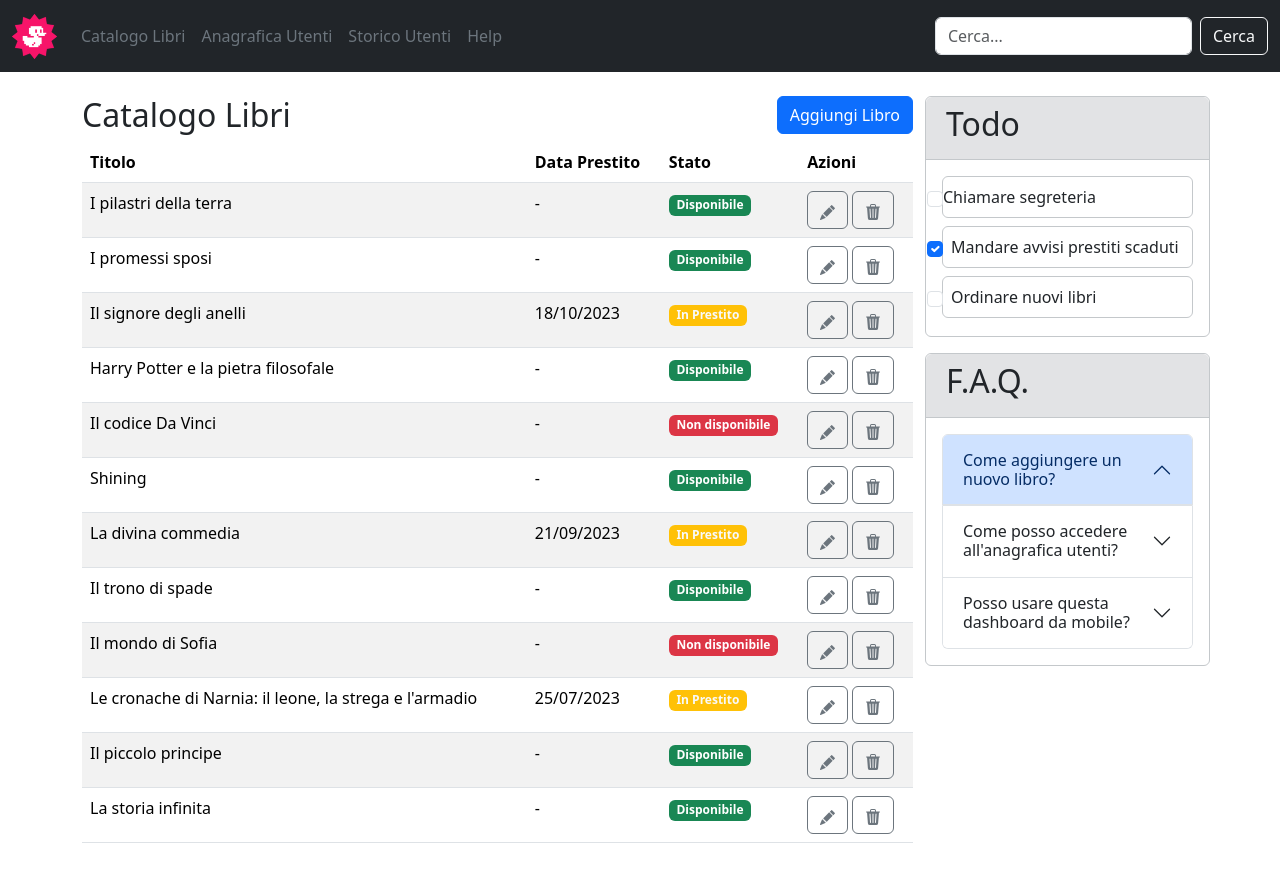
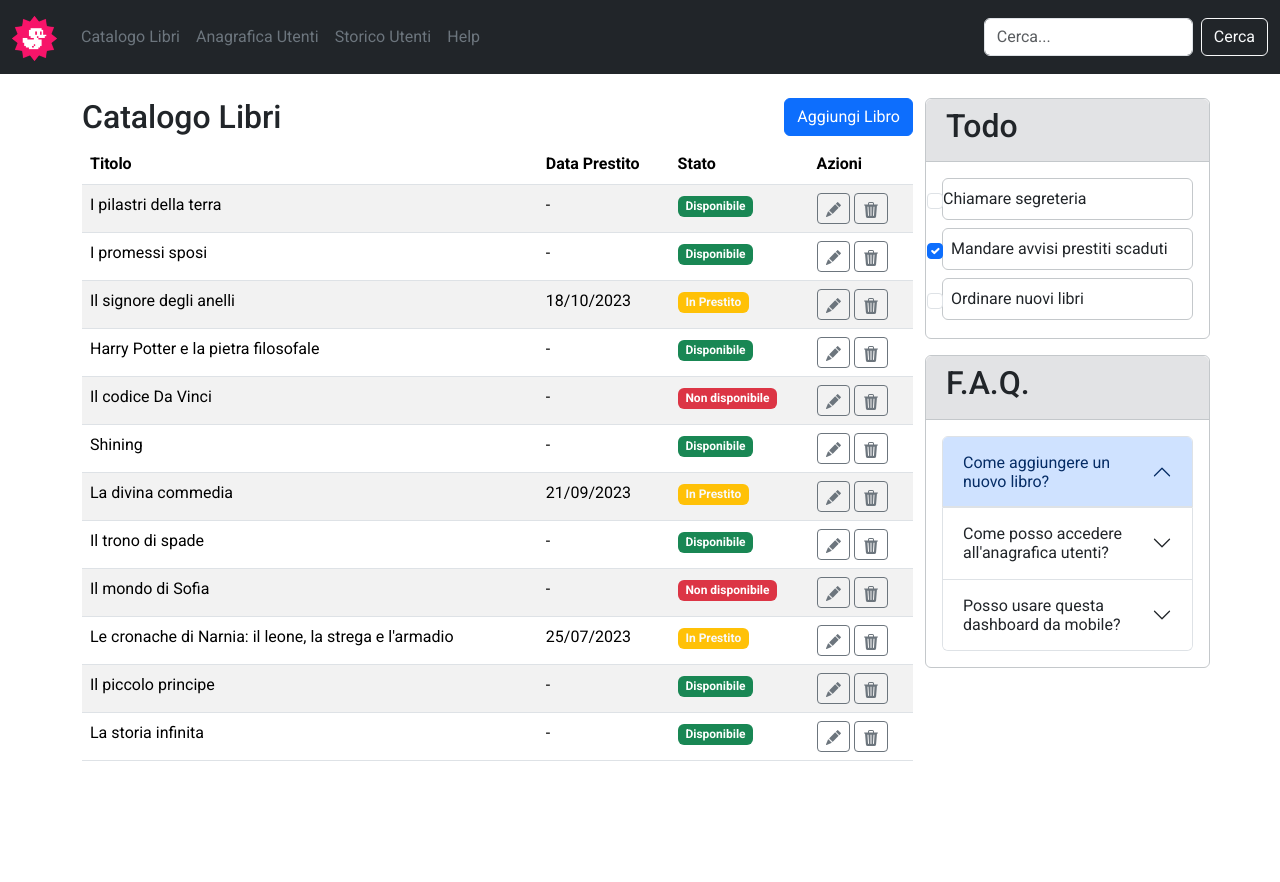
Before and after one commit to giovannidibello/html-css-bootstrap-dashboard, a plain HTML site: page index.html in a window 1280 px wide. After the commit the page ends 801 px from the top, so only its background shows below. Drawn offline with nearby package versions, Linux system fonts and the light colour scheme.

Commit message:
add google fonts

```diff
--- a/css/style.css
+++ b/css/style.css
@@ -0,0 +1,14 @@
+body {
+    font-family: "Roboto", sans-serif;
+}
+
+
+/* regole navbar */
+
+.navbar-toggler {
+    border-color: #9a9c9e;
+}
+
+.navbar-toggler-icon {
+    background-color: #9a9c9e;
+  }
--- a/index.html
+++ b/index.html
@@ -7,7 +7,10 @@
     <!-- BS CSS -->
     <link href="https://cdn.jsdelivr.net/npm/bootstrap@5.3.3/dist/css/bootstrap.min.css" rel="stylesheet"
         integrity="sha384-QWTKZyjpPEjISv5WaRU9OFeRpok6YctnYmDr5pNlyT2bRjXh0JMhjY6hW+ALEwIH" crossorigin="anonymous">
-
+    <!-- google font -->
+    <link rel="preconnect" href="https://fonts.googleapis.com">
+    <link rel="preconnect" href="https://fonts.gstatic.com" crossorigin>
+    <link href="https://fonts.googleapis.com/css2?family=Roboto:ital,wght@0,100;0,300;0,400;0,500;0,700;0,900;1,100;1,300;1,400;1,500;1,700;1,900&display=swap" rel="stylesheet">
     <link rel="stylesheet" href="./css/style.css">
     <title>Dashboard Bootstrap</title>
 </head>
@@ -18,7 +21,7 @@
         <!-- BS navbar -->
         <nav class="navbar navbar-expand-lg bg-dark">
             <div class="container-fluid">
-                <a class="navbar-brand" href="#"> <img src="./img/duck.png" alt="Logo" width="45"
+                <a class="navbar-brand" href="#"><img src="./img/duck.png" alt="Logo" width="45"
                         class="d-inline-block align-text-top"></a>
                 <button class="navbar-toggler" type="button" data-bs-toggle="collapse"
                     data-bs-target="#navbarSupportedContent" aria-controls="navbarSupportedContent"
@@ -82,7 +85,7 @@
                                 <td class="d-none d-md-table-cell">-</td>
                                 <td><span class="badge text-bg-success">Disponibile</span>
                                 </td>
-                                <td><button type="button" class="btn btn-outline-secondary">
+                                <td><button type="button" class="btn btn-sm btn-outline-secondary">
                                         <svg xmlns="http://www.w3.org/2000/svg" width="15" height="15"
                                             fill="currentColor" class="bi bi-pencil-fill" viewBox="0 0 16 16">
                                             <path
@@ -91,7 +94,7 @@
                                         </svg>
                                         <span class="visually-hidden">Button</span>
                                     </button>
-                                    <button type="button" class="btn btn-outline-secondary">
+                                    <button type="button" class="btn btn-sm btn-outline-secondary">
                                         <svg xmlns="http://www.w3.org/2000/svg" width="16" height="16"
                                             fill="currentColor" class="bi bi-trash3-fill" viewBox="0 0 16 16">
                                             <path
@@ -106,7 +109,7 @@
                                 <td>I promessi sposi</td>
                                 <td class="d-none d-md-table-cell">-</td>
                                 <td><span class="badge text-bg-success">Disponibile</span></td>
-                                <td><button type="button" class="btn btn-outline-secondary">
+                                <td><button type="button" class="btn btn-sm btn-outline-secondary">
                                         <svg xmlns="http://www.w3.org/2000/svg" width="15" height="15"
                                             fill="currentColor" class="bi bi-pencil-fill" viewBox="0 0 16 16">
                                             <path
@@ -115,7 +118,7 @@
                                         </svg>
                                         <span class="visually-hidden">Button</span>
                                     </button>
-                                    <button type="button" class="btn btn-outline-secondary">
+                                    <button type="button" class="btn btn-sm btn-outline-secondary">
                                         <svg xmlns="http://www.w3.org/2000/svg" width="16" height="16"
                                             fill="currentColor" class="bi bi-trash3-fill" viewBox="0 0 16 16">
                                             <path
@@ -131,7 +134,7 @@
                                 <td class="d-none d-md-table-cell">18/10/2023</td>
                                 <td><span class="badge text-bg-warning text-light">In Prestito</span>
                                 </td>
-                                <td><button type="button" class="btn btn-outline-secondary">
+                                <td><button type="button" class="btn btn-sm btn-outline-secondary">
                                         <svg xmlns="http://www.w3.org/2000/svg" width="15" height="15"
                                             fill="currentColor" class="bi bi-pencil-fill" viewBox="0 0 16 16">
                                             <path
@@ -140,7 +143,7 @@
                                         </svg>
                                         <span class="visually-hidden">Button</span>
                                     </button>
-                                    <button type="button" class="btn btn-outline-secondary">
+                                    <button type="button" class="btn btn-sm btn-outline-secondary">
                                         <svg xmlns="http://www.w3.org/2000/svg" width="16" height="16"
                                             fill="currentColor" class="bi bi-trash3-fill" viewBox="0 0 16 16">
                                             <path
@@ -156,7 +159,7 @@
                                 <td class="d-none d-md-table-cell">-</td>
                                 <td><span class="badge text-bg-success">Disponibile</span>
                                 </td>
-                                <td><button type="button" class="btn btn-outline-secondary">
+                                <td><button type="button" class="btn btn-sm btn-outline-secondary">
                                         <svg xmlns="http://www.w3.org/2000/svg" width="15" height="15"
                                             fill="currentColor" class="bi bi-pencil-fill" viewBox="0 0 16 16">
                                             <path
@@ -165,7 +168,7 @@
                                         </svg>
                                         <span class="visually-hidden">Button</span>
                                     </button>
-                                    <button type="button" class="btn btn-outline-secondary">
+                                    <button type="button" class="btn btn-sm btn-outline-secondary">
                                         <svg xmlns="http://www.w3.org/2000/svg" width="16" height="16"
                                             fill="currentColor" class="bi bi-trash3-fill" viewBox="0 0 16 16">
                                             <path
@@ -181,7 +184,7 @@
                                 <td class="d-none d-md-table-cell">-</td>
                                 <td><span class="badge text-bg-danger">Non disponibile</span>
                                 </td>
-                                <td><button type="button" class="btn btn-outline-secondary">
+                                <td><button type="button" class="btn btn-sm btn-outline-secondary">
                                         <svg xmlns="http://www.w3.org/2000/svg" width="15" height="15"
                                             fill="currentColor" class="bi bi-pencil-fill" viewBox="0 0 16 16">
                                             <path
@@ -190,7 +193,7 @@
                                         </svg>
                                         <span class="visually-hidden">Button</span>
                                     </button>
-                                    <button type="button" class="btn btn-outline-secondary">
+                                    <button type="button" class="btn btn-sm btn-outline-secondary">
                                         <svg xmlns="http://www.w3.org/2000/svg" width="16" height="16"
                                             fill="currentColor" class="bi bi-trash3-fill" viewBox="0 0 16 16">
                                             <path
@@ -206,7 +209,7 @@
                                 <td class="d-none d-md-table-cell">-</td>
                                 <td><span class="badge text-bg-success">Disponibile</span>
                                 </td>
-                                <td><button type="button" class="btn btn-outline-secondary">
+                                <td><button type="button" class="btn btn-sm btn-outline-secondary">
                                         <svg xmlns="http://www.w3.org/2000/svg" width="15" height="15"
                                             fill="currentColor" class="bi bi-pencil-fill" viewBox="0 0 16 16">
                                             <path
@@ -215,7 +218,7 @@
                                         </svg>
                                         <span class="visually-hidden">Button</span>
                                     </button>
-                                    <button type="button" class="btn btn-outline-secondary">
+                                    <button type="button" class="btn btn-sm btn-outline-secondary">
                                         <svg xmlns="http://www.w3.org/2000/svg" width="16" height="16"
                                             fill="currentColor" class="bi bi-trash3-fill" viewBox="0 0 16 16">
                                             <path
@@ -231,7 +234,7 @@
                                 <td class="d-none d-md-table-cell">21/09/2023</td>
                                 <td><span class="badge text-bg-warning text-light">In Prestito</span>
                                 </td>
-                                <td><button type="button" class="btn btn-outline-secondary">
+                                <td><button type="button" class="btn btn-sm btn-outline-secondary">
                                         <svg xmlns="http://www.w3.org/2000/svg" width="15" height="15"
                                             fill="currentColor" class="bi bi-pencil-fill" viewBox="0 0 16 16">
                                             <path
@@ -240,7 +243,7 @@
                                         </svg>
                                         <span class="visually-hidden">Button</span>
                                     </button>
-                                    <button type="button" class="btn btn-outline-secondary">
+                                    <button type="button" class="btn btn-sm btn-outline-secondary">
                                         <svg xmlns="http://www.w3.org/2000/svg" width="16" height="16"
                                             fill="currentColor" class="bi bi-trash3-fill" viewBox="0 0 16 16">
                                             <path
@@ -256,7 +259,7 @@
                                 <td class="d-none d-md-table-cell">-</td>
                                 <td><span class="badge text-bg-success">Disponibile</span>
                                 </td>
-                                <td><button type="button" class="btn btn-outline-secondary">
+                                <td><button type="button" class="btn btn-sm btn-outline-secondary">
                                         <svg xmlns="http://www.w3.org/2000/svg" width="15" height="15"
                                             fill="currentColor" class="bi bi-pencil-fill" viewBox="0 0 16 16">
                                             <path
@@ -265,7 +268,7 @@
                                         </svg>
                                         <span class="visually-hidden">Button</span>
                                     </button>
-                                    <button type="button" class="btn btn-outline-secondary">
+                                    <button type="button" class="btn btn-sm btn-outline-secondary">
                                         <svg xmlns="http://www.w3.org/2000/svg" width="16" height="16"
                                             fill="currentColor" class="bi bi-trash3-fill" viewBox="0 0 16 16">
                                             <path
@@ -281,7 +284,7 @@
                                 <td class="d-none d-md-table-cell">-</td>
                                 <td><span class="badge text-bg-danger">Non disponibile</span>
                                 </td>
-                                <td><button type="button" class="btn btn-outline-secondary">
+                                <td><button type="button" class="btn btn-sm btn-outline-secondary">
                                         <svg xmlns="http://www.w3.org/2000/svg" width="15" height="15"
                                             fill="currentColor" class="bi bi-pencil-fill" viewBox="0 0 16 16">
                                             <path
@@ -290,7 +293,7 @@
                                         </svg>
                                         <span class="visually-hidden">Button</span>
                                     </button>
-                                    <button type="button" class="btn btn-outline-secondary">
+                                    <button type="button" class="btn btn-sm btn-outline-secondary">
                                         <svg xmlns="http://www.w3.org/2000/svg" width="16" height="16"
                                             fill="currentColor" class="bi bi-trash3-fill" viewBox="0 0 16 16">
                                             <path
@@ -306,7 +309,7 @@
                                 <td class="d-none d-md-table-cell">25/07/2023</td>
                                 <td><span class="badge text-bg-warning text-light">In Prestito</span>
                                 </td>
-                                <td><button type="button" class="btn btn-outline-secondary">
+                                <td><button type="button" class="btn btn-sm btn-outline-secondary">
                                         <svg xmlns="http://www.w3.org/2000/svg" width="15" height="15"
                                             fill="currentColor" class="bi bi-pencil-fill" viewBox="0 0 16 16">
                                             <path
@@ -315,7 +318,7 @@
                                         </svg>
                                         <span class="visually-hidden">Button</span>
                                     </button>
-                                    <button type="button" class="btn btn-outline-secondary">
+                                    <button type="button" class="btn btn-sm btn-outline-secondary">
                                         <svg xmlns="http://www.w3.org/2000/svg" width="16" height="16"
                                             fill="currentColor" class="bi bi-trash3-fill" viewBox="0 0 16 16">
                                             <path
@@ -331,7 +334,7 @@
                                 <td class="d-none d-md-table-cell">-</td>
                                 <td><span class="badge text-bg-success">Disponibile</span>
                                 </td>
-                                <td><button type="button" class="btn btn-outline-secondary">
+                                <td><button type="button" class="btn btn-sm btn-outline-secondary">
                                         <svg xmlns="http://www.w3.org/2000/svg" width="15" height="15"
                                             fill="currentColor" class="bi bi-pencil-fill" viewBox="0 0 16 16">
                                             <path
@@ -340,7 +343,7 @@
                                         </svg>
                                         <span class="visually-hidden">Button</span>
                                     </button>
-                                    <button type="button" class="btn btn-outline-secondary">
+                                    <button type="button" class="btn btn-sm btn-outline-secondary">
                                         <svg xmlns="http://www.w3.org/2000/svg" width="16" height="16"
                                             fill="currentColor" class="bi bi-trash3-fill" viewBox="0 0 16 16">
                                             <path
@@ -356,7 +359,7 @@
                                 <td class="d-none d-md-table-cell">-</td>
                                 <td><span class="badge text-bg-success">Disponibile</span>
                                 </td>
-                                <td><button type="button" class="btn btn-outline-secondary">
+                                <td><button type="button" class="btn btn-sm btn-outline-secondary">
                                         <svg xmlns="http://www.w3.org/2000/svg" width="15" height="15"
                                             fill="currentColor" class="bi bi-pencil-fill" viewBox="0 0 16 16">
                                             <path
@@ -365,7 +368,7 @@
                                         </svg>
                                         <span class="visually-hidden">Button</span>
                                     </button>
-                                    <button type="button" class="btn btn-outline-secondary">
+                                    <button type="button" class="btn btn-sm btn-outline-secondary">
                                         <svg xmlns="http://www.w3.org/2000/svg" width="16" height="16"
                                             fill="currentColor" class="bi bi-trash3-fill" viewBox="0 0 16 16">
                                             <path
```
